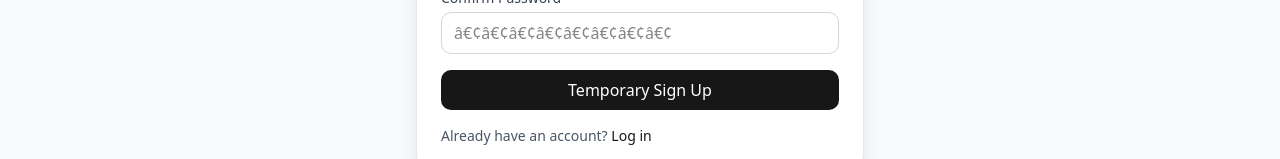
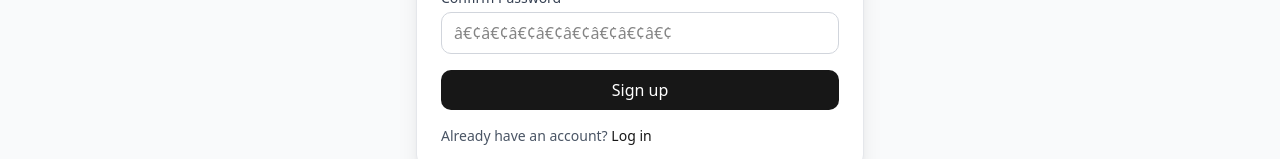
Before and after one commit to insanekrishnna/hawkey, a React (Vite) app: page /signup in a window 1280 px wide. Shown: the part 589-748 px from the top of the page. Built offline with nearby package versions, Linux system fonts and the light colour scheme; no server answers.

Commit message:
login and signup form updated

```diff
--- a/src/pages/Auth/LoginPage.jsx
+++ b/src/pages/Auth/LoginPage.jsx
@@ -57,7 +57,7 @@ export default function LoginPage() {
             </div>
             {error && <div className="text-sm text-red-600 dark:text-red-400">{error}</div>}
             <button type="submit" disabled={loading} className="w-full py-2 rounded-lg bg-primary text-white hover:bg-primary/90 transition-colors">
-              {loading ? 'Signing in...' : 'Temporary Login'}
+              {loading ? 'Signing in...' : 'Login'}
             </button>
           </form>
           <div className="mt-4 text-sm text-gray-600 dark:text-gray-400">
--- a/src/pages/Auth/SignupPage.jsx
+++ b/src/pages/Auth/SignupPage.jsx
@@ -71,7 +71,7 @@ export default function SignupPage() {
             </div>
             {error && <div className="text-sm text-red-600 dark:text-red-400">{error}</div>}
             <button type="submit" disabled={loading} className="w-full py-2 rounded-lg bg-primary text-white hover:bg-primary/90 transition-colors">
-              {loading ? 'Creating account...' : 'Temporary Sign Up'}
+              {loading ? 'Creating account...' : 'Sign up'}
             </button>
           </form>
           <div className="mt-4 text-sm text-gray-600 dark:text-gray-400">
```
